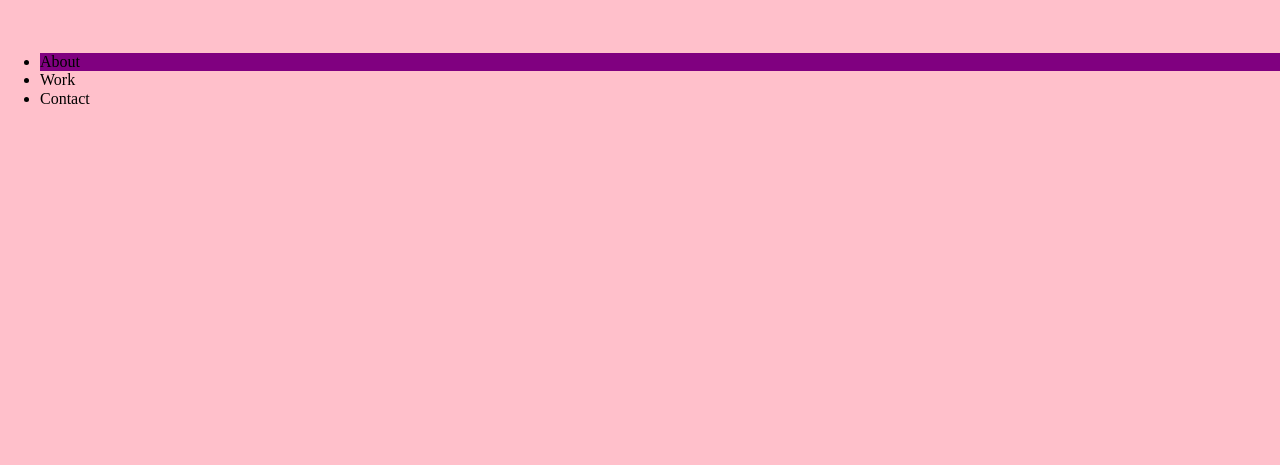
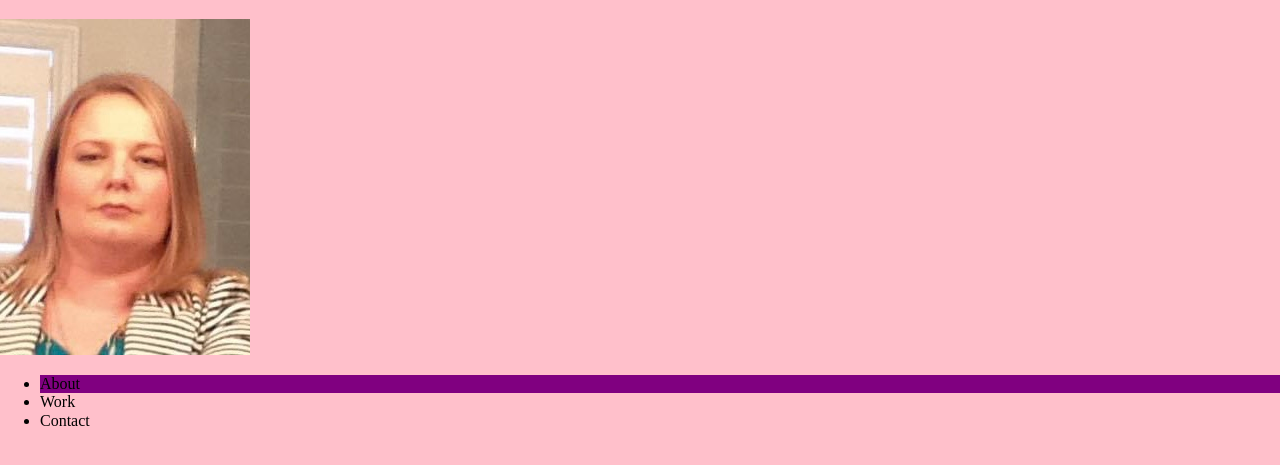
Before and after one commit to Reina2024/portfolio, a plain HTML site: page index.html in a window 1280 px wide. Shown: the part 61-526 px from the top of the page. Drawn offline with Linux system fonts and the light colour scheme.

Commit message:
Added my Photo

```diff
--- a/index.html
+++ b/index.html
@@ -13,7 +13,7 @@
     <h1>Reina Simms</h1>
 </Header>
 
-    <img src="" alt="">
+    <img src="./assets/css/images/IMG_2823.JPG" alt="My Picture">
     <nav>
 <ul>
 <li id="first-li">About</li>
```
Also changed, not shown: assets/css/images/IMG_2823.JPG (added), 3 other files.
